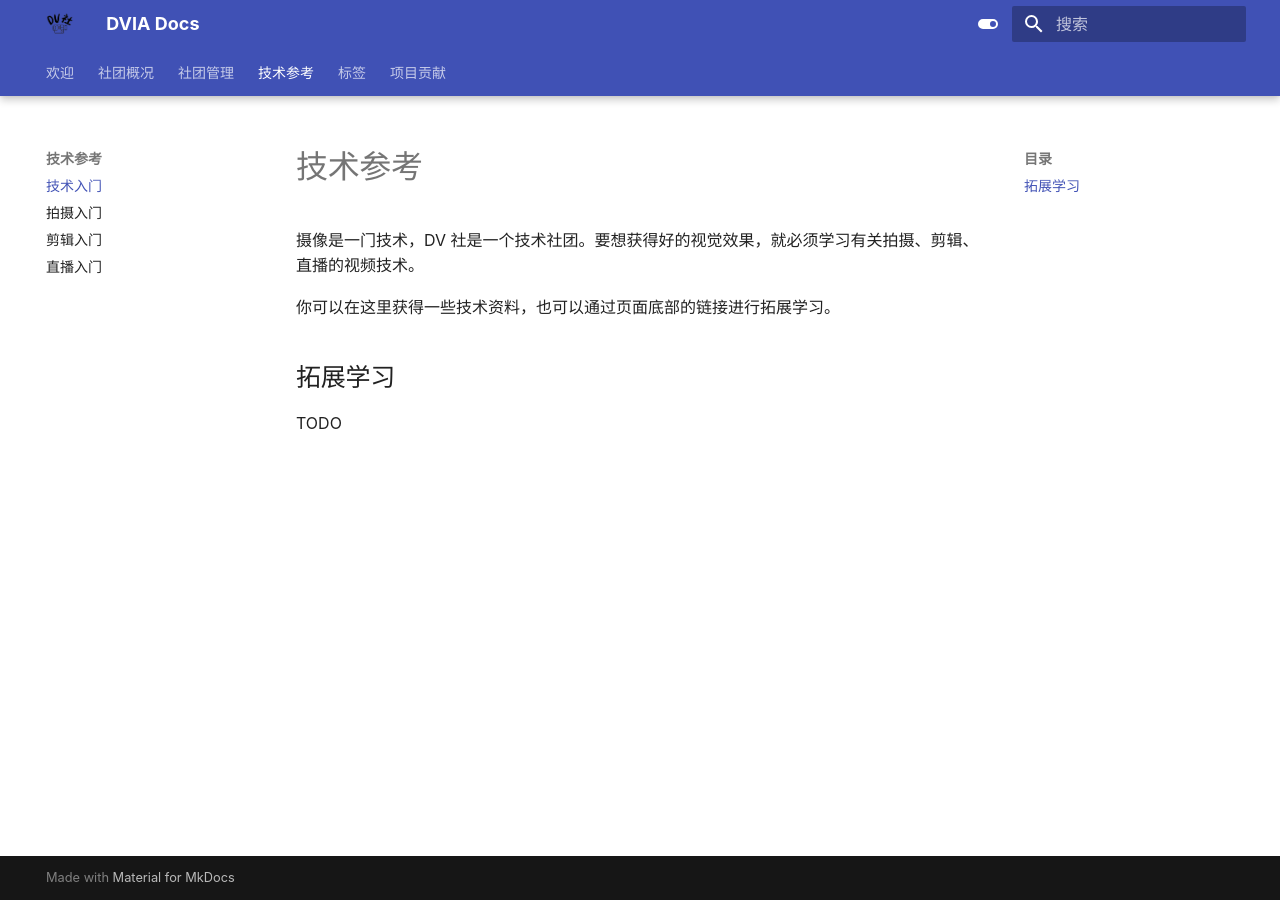
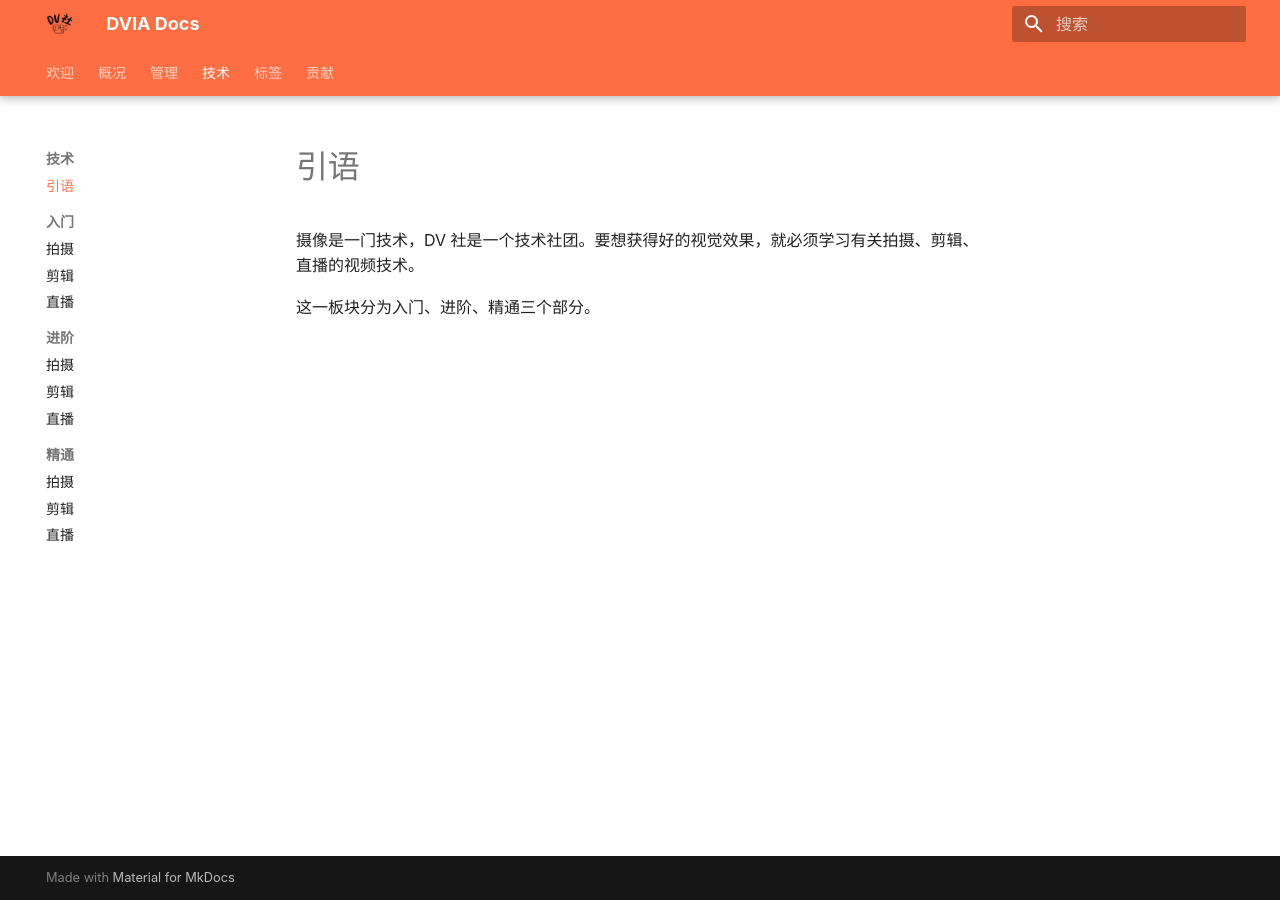
Before and after one commit to Github-DVIA/DVIA, an MkDocs documentation site: the page built from docs/tech/entry.md, in a window 1280 px wide. Built offline with MkDocs 1.6.1 and Material for MkDocs 9.7.7, drawn with Linux system fonts in a browser that asks for light colours.

Commit message:
change tree

```diff
--- a/docs/basic/entry.md
+++ b/docs/tech/entry.md
@@ -1,9 +1,5 @@
-# 技术参考
+# 引语
 
 摄像是一门技术，DV 社是一个技术社团。要想获得好的视觉效果，就必须学习有关拍摄、剪辑、直播的视频技术。
 
-你可以在这里获得一些技术资料，也可以通过页面底部的链接进行拓展学习。
-
-## 拓展学习
-
-TODO
+这一板块分为入门、进阶、精通三个部分。
--- a/mkdocs.yml
+++ b/mkdocs.yml
@@ -29,18 +29,8 @@ theme:
     - navigation.tabs
     - navigation.tabs.sticky
   palette:
-    - scheme: default
-      primary: indigo
-      accent: indigo
-      toggle:
-        icon: material/toggle-switch
-        name: Switch to dark mode
-    - scheme: slate
-      primary: indigo
-      accent: indigo
-      toggle:
-        icon: material/toggle-switch-off-outline
-        name: Switch to light mode
+    - primary: deep orange
+    - accent: yellow
   name: material
   logo: logo/LOGO.png
   favicon: logo/LOGO.png
@@ -49,16 +39,25 @@ theme:
   language: zh
 nav:
   - "欢迎": index.md
-  - "社团概况":
+  - "概况":
       - "社团历史": "info/history.md"
       - "社团工作": "info/work.md"
-  - "社团管理":
-      - "组织架构": "org.md"
-      - "加入社团": "join.md"
-  - "技术参考":
-      - "技术入门": "basic/entry.md"
-      - "拍摄入门": "basic/rec.md"
-      - "剪辑入门": "basic/cut.md"
-      - "直播入门": "basic/stream.md"
+  - "管理":
+      - "组织架构": "man/org.md"
+      - "加入社团": "man/join.md"
+  - "技术":
+      - "tech/entry.md"
+      - "入门":
+          - "拍摄": "tech/basic/rec.md"
+          - "剪辑": "tech/basic/cut.md"
+          - "直播": "tech/basic/stream.md"
+      - "进阶":
+          - "拍摄": "tech/adv/rec.md"
+          - "剪辑": "tech/adv/cut.md"
+          - "直播": "tech/adv/stream.md"
+      - "精通":
+          - "拍摄": "tech/pro/rec.md"
+          - "剪辑": "tech/pro/cut.md"
+          - "直播": "tech/pro/stream.md"
   - "标签": tags.md
-  - "项目贡献": thanks.md
+  - "贡献": thanks.md
```
Also changed, not shown: docs/index.md (+12 -2 lines), docs/man/join.md (renamed from docs/need.md), docs/man/org.md (renamed from docs/org.md), docs/tech/adv/cut.md (added), docs/tech/adv/rec.md (added), docs/tech/adv/stream.md (added), docs/tech/basic/cut.md (renamed from docs/basic/cut.md), docs/tech/basic/rec.md (renamed from docs/basic/rec.md), docs/tech/basic/stream.md (renamed from docs/basic/stream.md), docs/tech/pro/cut.md (added), docs/tech/pro/rec.md (added), docs/tech/pro/stream.md (added).
